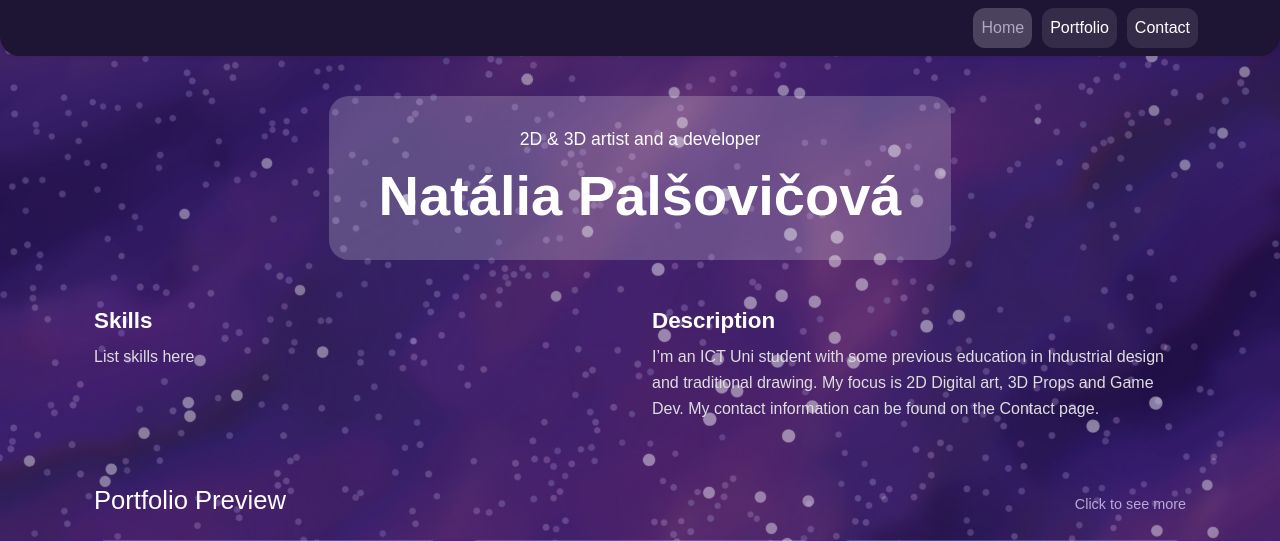
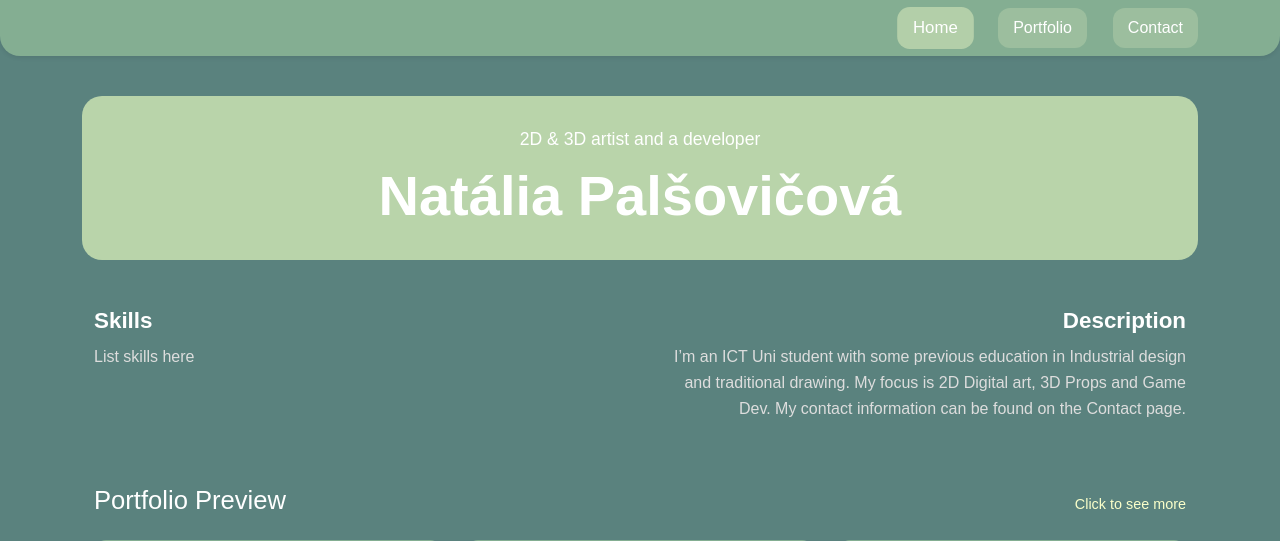
Before and after one commit to Raiffil/Digital-Portfolio, a Flask app: page / in a window 1280 px wide. Shown: the top 541 px of the page. Run offline with Flask 3, Linux system fonts and the light colour scheme.

Commit message:
[change] compacted colour variables

```diff
--- a/static/css/styles.css
+++ b/static/css/styles.css
@@ -1,60 +1,90 @@
-/* === General Page Setup === */
-body {
-  position: relative;                 /* needed for the background pseudo-element */
-  font-family: 'Poppins', sans-serif;
-  color: #ffffff;
-  padding-top: var(--navbar-height);  /* prevent navbar from overlapping content */
+/* === COLOR VARIABLES (easy theming) === */
+:root {
+  --color-bg: #5A827E;
+  --color-navbar: #84AE92;
+  --color-text: #ffffff;
+  --color-text-muted: #dddddd;
+  --color-accent: #FAFFCA;
+  --color-box: rgba(250, 255, 202, 0.2);
+  --color-box-hover: rgba(250, 255, 202, 0.4);
+  --color-header-bg: #B9D4AA;
+  --color-project-bg: #84AE92;
+
+  --navbar-height: 72px;
+  --border-radius: 20px;
+  --transition-speed: 0.2s;
 }
 
-/* === Background Image === */
+/* === GENERAL PAGE SETUP === */
 body {
+  background-color: var(--color-bg);
   font-family: 'Poppins', sans-serif;
-  color: #ffffff;
-  padding-top: var(--navbar-height);  /* keep space for navbar */
-
-  /* Background image */
-  background-image: url("../images/background.png"); /* your image path */
-  background-repeat: repeat-y;       /* tile the image */
-  background-size: contain;           /* scale to show the full image */
-  background-position: center;        /* center it */
-  background-attachment: scroll;      /* image scrolls with page */
+  color: var(--color-text);
+  padding-top: var(--navbar-height);
 }
 
-/* === Header Section === */
+/* === NAVBAR === */
+#mainNavbar {
+  background-color: var(--color-navbar);
+  border-bottom-left-radius: var(--border-radius);
+  border-bottom-right-radius: var(--border-radius);
+}
+
+#mainNavbar .navbar-brand {
+  font-weight: 600;
+  color: var(--color-text);
+}
+
+#mainNavbar .nav-link {
+  color: var(--color-text);
+  margin-left: 10px;
+  transition: color var(--transition-speed) ease;
+}
+
+.navbar .nav-link-box {
+  background-color: var(--color-box);
+  padding: 8px 15px;
+  border-radius: 12px;
+  color: var(--color-text);
+  display: inline-block;
+  transition: background-color var(--transition-speed) ease, transform var(--transition-speed) ease;
+}
+
+.navbar .nav-link-box:hover,
+.navbar .nav-link-box.active {
+  background-color: var(--color-box-hover);
+  transform: scale(1.05);
+}
+
+/* === HEADER === */
 .header {
   display: flex;
   flex-direction: column;
-  align-items: center;                /* centers horizontally */
-  justify-content: center;            /* centers vertically */
-  margin-top: 120px;                  /* space below navbar */
+  align-items: center;
+  margin-top: 120px;
   text-align: center;
 }
 
-/* Box behind header text */
 .header-box {
-  display: inline-block;                     /* shrink box to content width */
-  background-color: rgba(255, 255, 255, 0.2); /* semi-transparent white */
-  padding: 30px 50px;                        /* space inside the box */
-  border-radius: 20px;                        /* rounded corners */
-  text-align: center;                         /* center text inside box */
+  background-color: var(--color-header-bg);
+  padding: 30px 50px;
+  border-radius: var(--border-radius);
 }
 
-/* Main title inside header box */
 .header-box .main-title {
-  color: #ffffff;
+  color: var(--color-text);
   font-size: 3.5rem;
   font-weight: 600;
   margin: 0;
 }
 
-/* Subtitle inside header box */
 .header-box .subtitle {
-  color: #ffffff;
+  color: var(--color-text);
   font-size: 1.1rem;
   margin-bottom: 10px;
 }
 
-/* === Info Section === */
+/* === INFO SECTION === */
 .info-section h2 {
   font-size: 1.4rem;
   font-weight: 600;
@@ -62,24 +92,23 @@ body {
 }
 
 .info-section p {
-  color: #ddd;
+  color: var(--color-text-muted);
   line-height: 1.6;
 }
 
-/* === Portfolio Preview === */
+/* === PORTFOLIO PREVIEW === */
 .portfolio-preview h2 {
   font-size: 1.6rem;
 }
 
 .portfolio-preview .see-more {
-  color: #b8a9d5;
+  color: var(--color-accent);
   text-decoration: none;
   font-size: 0.9rem;
 }
 
-/* Columns for 2D / 3D / Software */
 .portfolio-column {
-  background-color: rgba(255, 255, 255, 0.2); /* semi-transparent white */
+  background-color: var(--color-project-bg);
   padding: 10px 15px;
   border-radius: 12px;
   text-align: center;
@@ -87,83 +116,22 @@ body {
 }
 
 .portfolio-column h4 {
-  color: #ffffff;
+  color: var(--color-text);
   margin-bottom: 10px;
 }
 
-/* Individual project images */
 .project-box {
   width: 100%;
-  height: auto;                        /* keep original image proportions */
-  aspect-ratio: auto;
+  height: auto;
   border-radius: 12px;
   margin-bottom: 15px;
-  object-fit: contain;                  /* scale image without cropping */
-  background-color: rgba(255, 255, 255, 0.2); /* semi-transparent white */
-  padding: 2px;                         /* small padding so image doesn't touch edge */
-  transition: transform 0.2s ease, background-color 0.2s ease;
+  object-fit: contain;
+  background-color: var(--olor-box-hover);
+  padding: 2px;
+  transition: transform var(--transition-speed) ease, background-color var(--transition-speed) ease;
 }
 
-/* Hover effect on project images */
 .project-box:hover {
-  transform: scale(1.02);               /* subtle zoom */
-  background-color: rgba(255, 255, 255, 0.25); /* slightly brighter */
+  transform: scale(1.02);
+  background-color: var(--color-box-hover);
 }
-
-/* === Navbar Customization === */
-:root {
-  --navbar-height: 72px;
-}
-
-#mainNavbar {
-  background-color: #1E1434;            /* dark purple background */
-  box-shadow: 0 4px 8px rgba(0, 0, 0, 0.05); /* subtle shadow */
-  transition: background-color 0.2s ease;
-  border-bottom-left-radius: 20px;      /* round bottom-left corner */
-  border-bottom-right-radius: 20px;     /* round bottom-right corner */
-}
-
-/* Brand name styling */
-#mainNavbar .navbar-brand {
-  font-weight: 600;
-  color: #FFFFFF;
-}
-
-/* Navbar links */
-#mainNavbar .nav-link {
-  color: #FFFFFF;
-  margin-left: 10px;
-  transition: color 0.2s ease;
-}
-
-/* Hover state for navbar links */
-#mainNavbar .nav-link:hover {
-  color: #B0A7C6; /* accent color on hover */
-}
-
-/* Active page link */
-#mainNavbar .nav-link.active {
-  color: #B0A7C6;
-  font-weight: 500;
-}
-
-/* Navbar links with semi-transparent box */
-.navbar .nav-link-box {
-  background-color: rgba(255, 255, 255, 0.1); /* normal 10% opacity */
-  padding: 8px 15px;          /* spacing inside box */
-  border-radius: 12px;        /* rounded corners */
-  transition: background-color 0.2s ease, transform 0.2s ease;
-  color: #ffffff;             /* text stays white */
-  display: inline-block;      /* box only around text */
-}
-
-/* Hover effect for navbar links */
-.navbar .nav-link-box:hover {
-  background-color: rgba(255, 255, 255, 0.2); /* 20% opacity */
-  transform: scale(1.05);                      /* subtle zoom */
-}
-
-/* Active page navbar link */
-.navbar .nav-link-box.active {
-  background-color: rgba(255, 255, 255, 0.2); /* 20% opacity */
-}
--- a/templates/base.html
+++ b/templates/base.html
@@ -16,31 +16,27 @@
     <link href="{{ url_for('static', filename='css/mobile.css') }}" rel="stylesheet">
   </head>
   <body>
-    <!-- The body is what people see on the page -->
-
         <!-- Navbar (top) -->
-<nav id="mainNavbar" class="navbar navbar-expand-lg fixed-top shadow-sm">
-  <div class="container">
-
-    <button class="navbar-toggler" type="button" data-bs-toggle="collapse" data-bs-target="#mainNav"
-            aria-controls="mainNav" aria-expanded="false" aria-label="Toggle navigation">
-      <span class="navbar-toggler-icon"></span>
-    </button>
-
-    <div class="collapse navbar-collapse" id="mainNav">
-      <ul class="navbar-nav ms-auto">
+    <nav id="mainNavbar" class="navbar fixed-top shadow-sm">
+      <div class="container d-flex justify-content-between align-items-center">
+        <!-- Right side on desktop, centered on mobile -->
+        <ul class="navbar-nav d-flex flex-row gap-3 justify-content-center justify-content-md-end w-100 w-md-auto">
           <li class="nav-item">
-    <a class="nav-link nav-link-box {% if title == 'Home' %}active{% endif %}" href="{{ url_for('home') }}">Home</a>
+            <a class="nav-link nav-link-box {% if title == 'Home' %}active{% endif %}" href="{{ url_for('home') }}">
+              Home
+            </a>
           </li>
           <li class="nav-item">
-    <a class="nav-link nav-link-box {% if title == 'Portfolio' %}active{% endif %}" href="{{ url_for('portfolio') }}">Portfolio</a>
+            <a class="nav-link nav-link-box {% if title == 'Portfolio' %}active{% endif %}" href="{{ url_for('portfolio') }}">
+              Portfolio
+            </a>
           </li>
           <li class="nav-item">
-    <a class="nav-link nav-link-box {% if title == 'Contact' %}active{% endif %}" href="{{ url_for('contact') }}">Contact</a>
+            <a class="nav-link nav-link-box {% if title == 'Contact' %}active{% endif %}" href="{{ url_for('contact') }}">
+              Contact
+            </a>
           </li>
         </ul>
-
-    </div>
       </div>
     </nav>
 
--- a/templates/home.html
+++ b/templates/home.html
@@ -1,7 +1,7 @@
 {% extends "base.html" %}
 {% block content %}
 
-<!-- Header section -->
+<!-- === HEADER SECTION === -->
 <section class="header-section text-center">
   <div class="header-box">
     <p class="subtitle">2D & 3D artist and a developer</p>
@@ -9,22 +9,24 @@
   </div>
 </section>
 
-<!-- Info section -->
+<!-- === INFO SECTION === -->
 <section class="info-section container mt-5">
   <div class="row">
     <div class="col-md-6 text-center text-md-start">
       <h2>Skills</h2>
       <p>List skills here</p>
     </div>
-    <div class="col-md-6 description-col text-md-start">
-  <h2>Description</h2>
-  <p>I’m an ICT Uni student with some previous education in Industrial design and traditional drawing. My focus is 2D Digital art, 3D Props and Game Dev.
-      My contact information can be found on the Contact page.</p>
-</div>
+    <div class="col-md-6 description-col text-center text-md-end">
+      <h2>Description</h2>
+      <p>
+        I’m an ICT Uni student with some previous education in Industrial design and traditional drawing.
+        My focus is 2D Digital art, 3D Props and Game Dev. My contact information can be found on the Contact page.
+      </p>
+    </div>
   </div>
 </section>
 
-<!-- Portfolio Preview -->
+<!-- === PORTFOLIO PREVIEW === -->
 <section class="portfolio-preview container mt-5">
   <div class="d-flex justify-content-between align-items-center mb-3">
     <h2>Portfolio Preview</h2>
@@ -32,31 +34,28 @@
   </div>
 
   <div class="row">
-    <!-- 2D column -->
     <div class="col-md-4">
       <div class="portfolio-column">
         <h4>2D</h4>
-        <img src="{{ url_for('static', filename='images/2D work 1.png') }}" alt="N2D work 1" class="project-box">
-        <img src="{{ url_for('static', filename='images/2D work 2.png') }}" alt="N2D work 2" class="project-box">
-        <img src="{{ url_for('static', filename='images/2D work 3.png') }}" alt="N2D work 3" class="project-box">
+        <img src="{{ url_for('static', filename='images/2D work 1.png') }}" alt="2D work 1" class="project-box">
+        <img src="{{ url_for('static', filename='images/2D work 2.png') }}" alt="2D work 2" class="project-box">
+        <img src="{{ url_for('static', filename='images/2D work 3.png') }}" alt="2D work 3" class="project-box">
       </div>
     </div>
 
-    <!-- 3D column -->
     <div class="col-md-4">
       <div class="portfolio-column">
         <h4>3D</h4>
-        <img src="{{ url_for('static', filename='images/3D work 1.jpg') }}" alt="N3D work 1" class="project-box">
-        <img src="{{ url_for('static', filename='images/3D work 2.jpeg') }}" alt="N3D work 2" class="project-box">
+        <img src="{{ url_for('static', filename='images/3D work 1.jpg') }}" alt="3D work 1" class="project-box">
+        <img src="{{ url_for('static', filename='images/3D work 2.jpeg') }}" alt="3D work 2" class="project-box">
       </div>
     </div>
 
-    <!-- Software column -->
     <div class="col-md-4">
       <div class="portfolio-column">
         <h4>Software</h4>
-        <img src="{{ url_for('static', filename='images/Software work 1.png') }}" alt="NSoftware project 1" class="project-box">
-        <img src="{{ url_for('static', filename='images/Software work 2.png') }}" alt="NSoftware project 2" class="project-box">
+        <img src="{{ url_for('static', filename='images/Software work 1.png') }}" alt="Software project 1" class="project-box">
+        <img src="{{ url_for('static', filename='images/Software work 2.png') }}" alt="Software project 2" class="project-box">
       </div>
     </div>
   </div>
```
Lines whose indentation alone changed are shown as unchanged.
